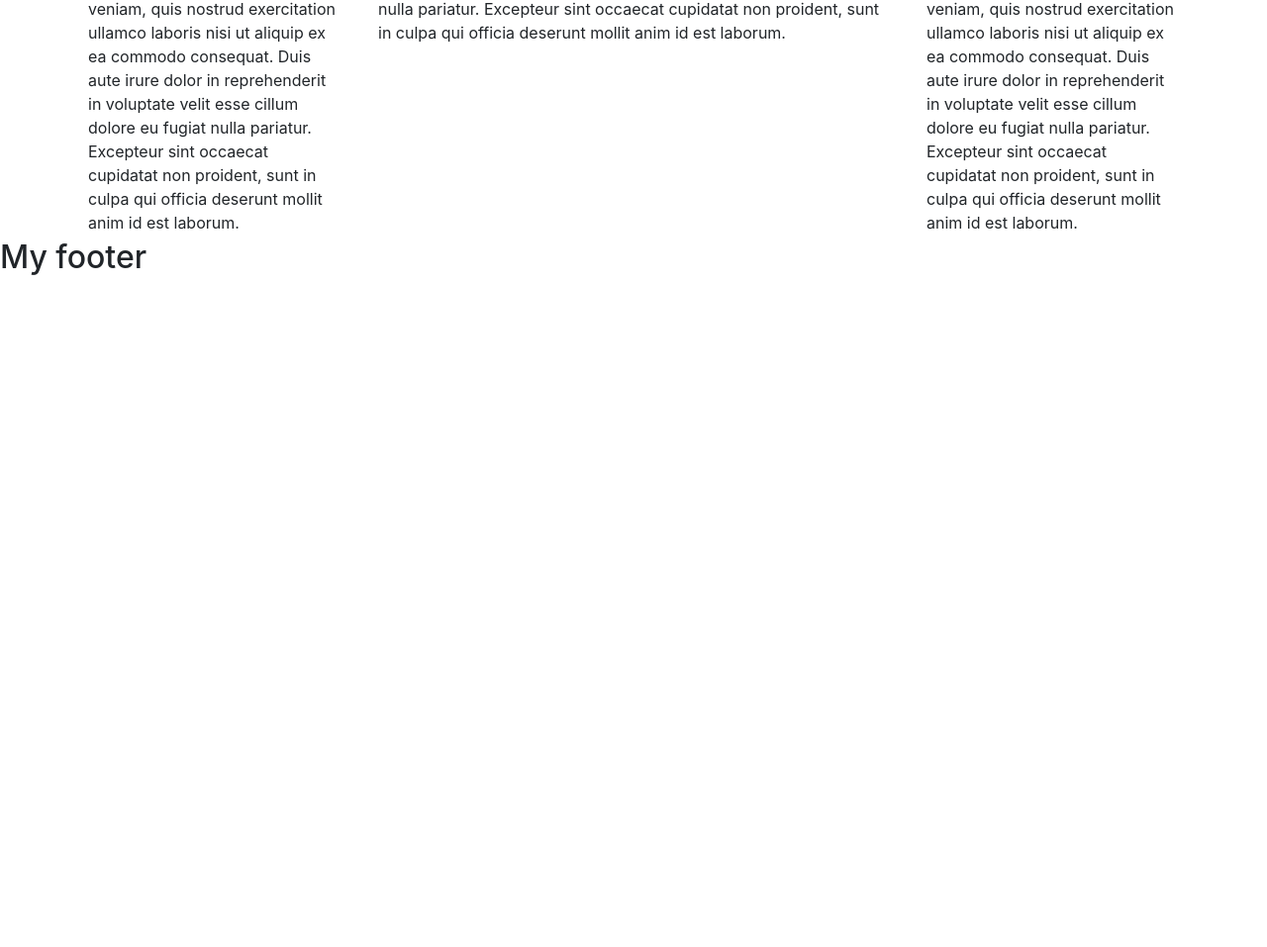
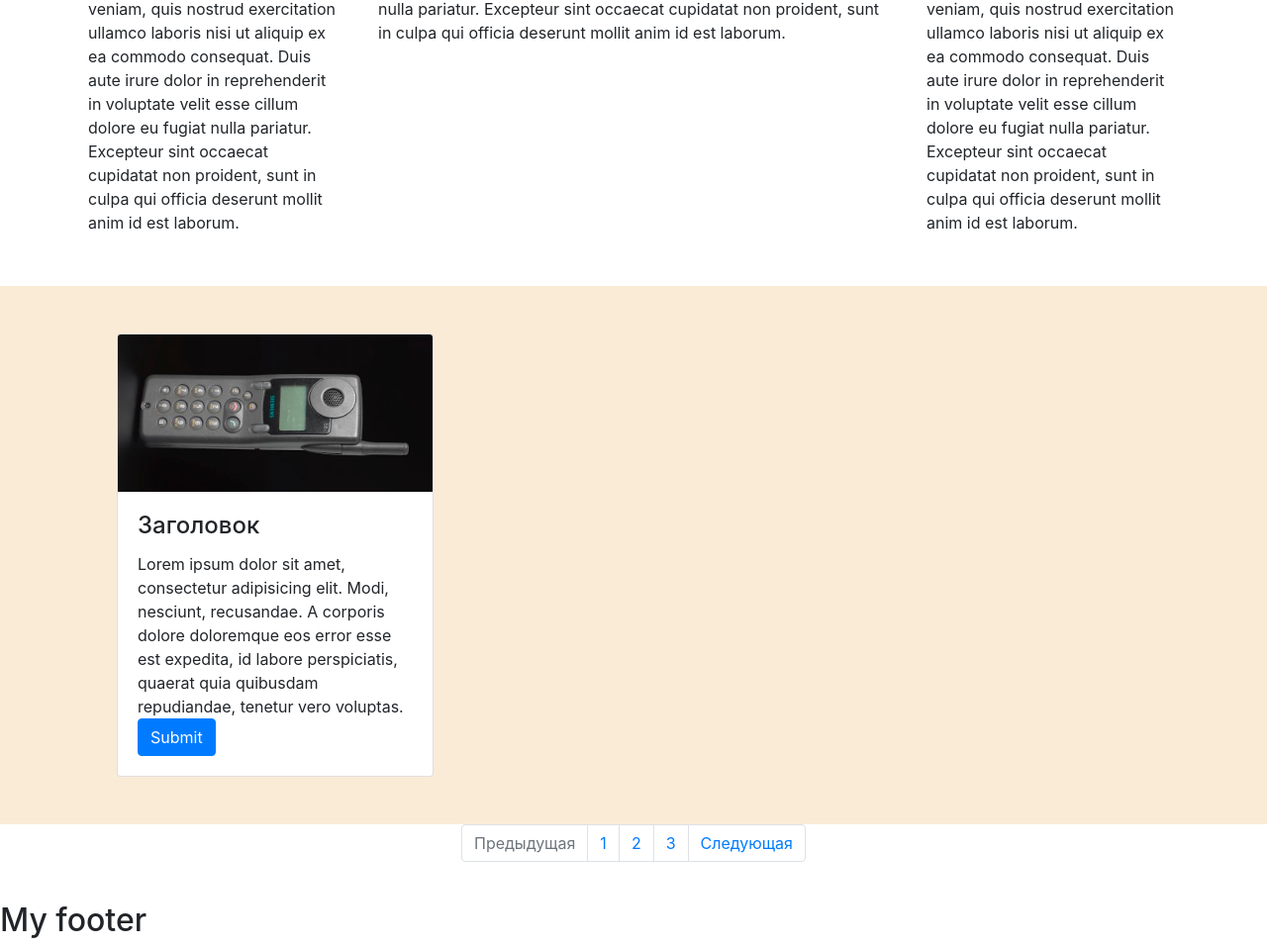
Before and after one commit to phaggi/my_django_blog, a Django app: page / in a window 1280 px wide. Shown: the part 771-1728 px from the top of the page at 99% size. Before the commit the page ends 1049 px from the top, so only its background shows below. Run offline with Django 3.2, Linux system fonts and the light colour scheme.

Commit message:
add pagination to home.html

```diff
--- a/blog/myblog/templates/myblog/home.html
+++ b/blog/myblog/templates/myblog/home.html
@@ -29,4 +29,30 @@
     </div>
   </div>
 </div>
+<div class="container-fluid mt-5" style="background-color: antiquewhite">
+    <div class="container p-5">
+      <div class="card" style="width: 20rem">
+        <img src="{% static 'img/third_img.jpg' %}" alt="" class="card-img-top">
+        <div class="card-body">
+          <h4 class="card-title">Заголовок</h4>
+          <div class="card-text">Lorem ipsum dolor sit amet, consectetur adipisicing elit. Modi, nesciunt, recusandae. A corporis dolore doloremque eos error esse est expedita, id labore perspiciatis, quaerat quia quibusdam repudiandae, tenetur vero voluptas.</div>
+          <a href="" class="btn btn-primary">Submit</a>
+        </div>
+      </div>
+    </div>
+</div>
+<nav aria-label="Paginate me">
+    <ul class="pagination justify-content-center">
+        <li class="page-item disabled">
+            <a class="page-link" href="#" tabindex="-1">Предыдущая</a>
+        </li>
+        <li class="page-item"><a class="page-link" href="#">1</a></li>
+        <li class="page-item"><a class="page-link" href="#">2</a></li>
+        <li class="page-item"><a class="page-link" href="#">3</a></li>
+        <li class="page-item">
+            <a class="page-link" href="#">Следующая</a>
+        </li>
+    </ul>
+</nav>
+<br>
 {% endblock %}
```
